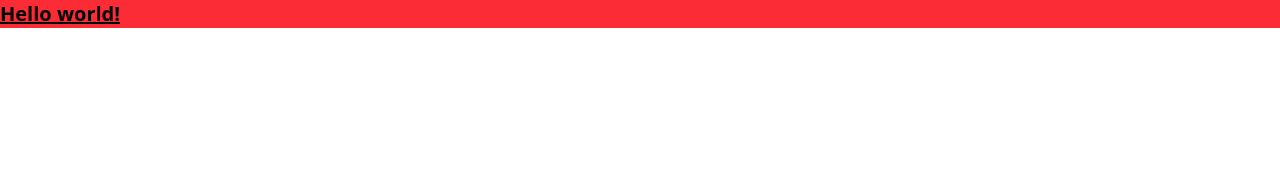
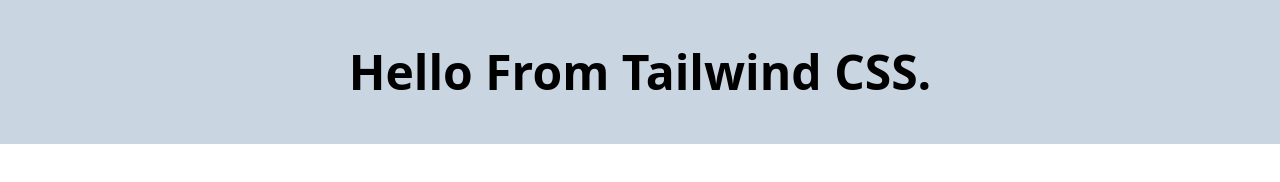
Before and after one commit to chesteralejandro/tailwind-vanilla-template, a website: page index.html in a window 1280 px wide. Drawn offline with Linux system fonts and the light colour scheme.

Commit message:
refactor: update HTML initial content

```diff
--- a/index.html
+++ b/index.html
@@ -4,9 +4,13 @@
 		<meta charset="UTF-8" />
 		<meta name="viewport" content="width=device-width, initial-scale=1.0" />
 		<link rel="stylesheet" href="./src/output.css" />
-		<title>Tailwind CLI Usage</title>
+		<title>Tailwind CLI Template</title>
 	</head>
 	<body>
-		<h1 class="text-xl font-bold underline bg-red-500">Hello world!</h1>
+		<main class="container mx-auto">
+			<h1 class="text-5xl font-bold text-center p-12 bg-slate-300">
+				Hello From Tailwind CSS.
+			</h1>
+		</main>
 	</body>
 </html>
```
Also changed, not shown: src/output.css.
